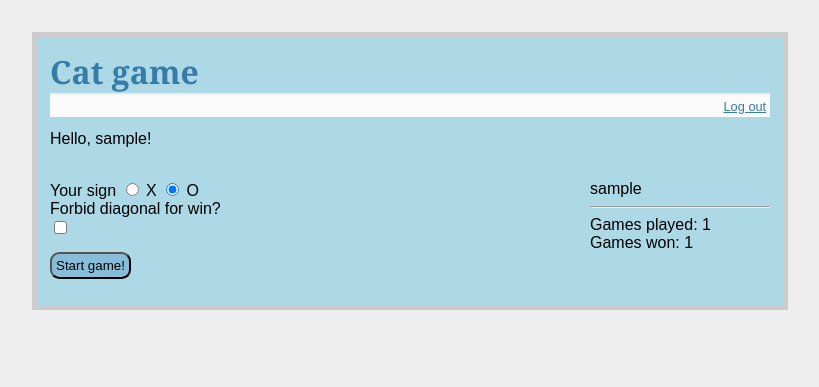
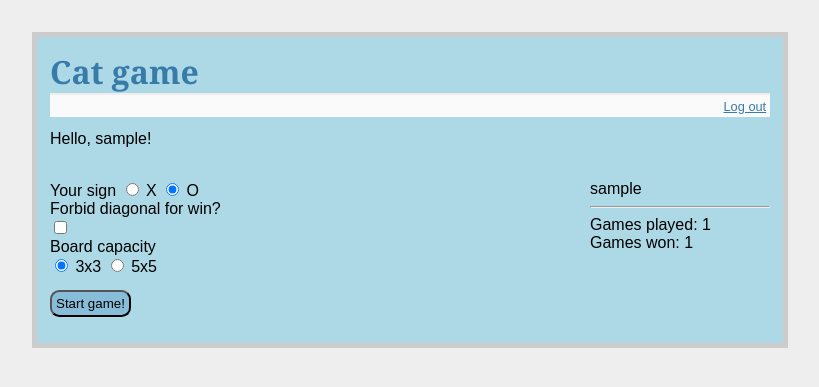
Before and after one commit to KovalKt/cat_test_game, a Flask app: page / in a window 1280 px wide. Shown: the top 387 px of the page, without its empty margins (230-1049 px from the left). Run offline with Flask 2, Linux system fonts and the light colour scheme; a user stored in the database is signed in; tables that the repository leaves empty hold one stand-in row (values such as "Sample post").

Commit message:
Add 5x5 game functionality

```diff
--- a/cat_game/forms.py
+++ b/cat_game/forms.py
@@ -15,3 +15,4 @@ class RegisterForm(Form):
 class SettingsForm(Form):
     user_sign = RadioField('Your sign', [Required()], choices=[('X', 'X'), ('O', 'O')], default='O')
     diagonals = BooleanField('Forbid diagonal for win?')
+    board_capacity = RadioField('Board capacity', [Required()], choices=[('3', '3x3'), ('5', '5x5')], default='3')
--- a/cat_game/helper.py
+++ b/cat_game/helper.py
@@ -9,15 +9,11 @@ def check_winner(board_size, board, diagonals):
         return winner5(board, diagonals)
 
 def winner3(board, diagonals):
-    if not diagonals:
-        WAYS_TO_WIN = ((0, 1, 2), (3, 4, 5),
-                       (6, 7, 8), (0, 3, 6),
-                       (1, 4, 7), (2, 5, 8))
-    else:
-        WAYS_TO_WIN = ((0, 1, 2), (3, 4, 5),
-                       (6, 7, 8), (0, 3, 6),
-                       (1, 4, 7), (2, 5, 8),
-                       (0, 4, 8), (2, 4, 6))
+    WAYS_TO_WIN = ((0, 1, 2), (3, 4, 5),
+                   (6, 7, 8), (0, 3, 6),
+                   (1, 4, 7), (2, 5, 8))
+    if diagonals:
+        WAYS_TO_WIN += ((0, 4, 8), (2, 4, 6))
 
     for row in WAYS_TO_WIN:
         if board[row[0]] == board[row[1]] == board[row[2]] != EMPTY:
@@ -28,7 +24,22 @@ def winner3(board, diagonals):
     return None, None
 
 def winner5(board, diagonals):
-    pass
+    WAYS_TO_WIN = ((0, 1, 2, 3, 4), (5, 6, 7, 8, 9),
+                   (10, 11, 12 ,13, 14), (15, 16, 17, 18, 19),
+                   (20, 21, 22, 23, 24), (0, 5, 10, 15, 20),
+                   (1, 6, 11, 16, 21), (2, 7, 12, 17, 22),
+                   (3, 8, 13, 18, 23), (4, 9, 14, 19, 24))
+    if diagonals:
+        WAYS_TO_WIN += ((0, 6, 12, 18, 24),(4, 8, 12, 10, 20))
+
+    for row in WAYS_TO_WIN:
+        if board[row[0]] == board[row[1]] == board[row[2]] == board[row[3]] == board[row[4]] != EMPTY:
+            winner = board[row[0]]
+            return winner, (row[0], row[1], row[2], row[3], row[4])
+        if not len(possible_moves(board)):
+            return "Tie", None
+    return None, None
+
 
 def possible_moves(board):
     return [indx for (indx, cell) in enumerate(board) if cell == '']
@@ -36,10 +47,7 @@ def possible_moves(board):
 def get_computer_move(board_size, board, computer_sign, user_sign, diagonals):
     board = board[:]
 
-    if diagonals:
-        BEST_MOVES = (4, 0, 2, 6, 8, 1, 3, 5, 7)
-    else:
-        BEST_MOVES = (4, 1, 7, 3, 5, 0, 6, 2, 8)
+    BEST_MOVES = give_best_moves(board_size, diagonals)
     for move in possible_moves(board):
         board[move] = computer_sign
         if check_winner(board_size, board, diagonals) == computer_sign:
@@ -53,3 +61,19 @@ def get_computer_move(board_size, board, computer_sign, user_sign, diagonals):
     for move in BEST_MOVES:
         if move in possible_moves(board):
             return move
+
+def give_best_moves(board_size, diagonals):
+    if board_size == 3:
+        if diagonals:
+            return (4, 0, 2, 6, 8, 1, 3, 5, 7)
+        else:
+            return (4, 1, 7, 3, 5, 0, 6, 2, 8)
+    elif board_size == 5:
+        if diagonals:
+            return (12, 0, 4, 8, 16, 24, 1, 5, 11, 17, 23,
+                    2, 6, 10, 18, 22, 3, 7, 13, 15, 21, 9,
+                    14, 19, 20)
+        else:
+            return (12, 0, 6, 18, 24, 4, 8, 16, 20, 1, 2,
+                    3, 5, 7, 9, 10, 11, 13, 14, 15, 17, 19,
+                    21, 22, 23)
--- a/cat_game/templates/index.html
+++ b/cat_game/templates/index.html
@@ -33,6 +33,17 @@
         </div>
       </div>
       <div>
+        <label>{{ form.board_capacity.label }}</label>
+        <div>
+          {% for subfield in form.board_capacity %}
+          <tr>
+              <td>{{ subfield }}</td>
+              <td>{{ subfield.label }}</td>
+          </tr>
+        {% endfor %}
+        </div>
+      </div>
+      <div>
         <button type="submit" class="start-btn">
           Start game!
         </button>
--- a/cat_game/views.py
+++ b/cat_game/views.py
@@ -6,7 +6,7 @@ from .models import User
 from .forms import LoginForm, RegisterForm, SettingsForm
 from .helper import get_computer_move, check_winner
 
-BOARD_SIZE = 3
+BOARD_CAPACITY = 3
 USER_SIGN = 'O'
 COMPUTER_SIGN = 'X'
 diagonals = True
@@ -18,11 +18,12 @@ def load_user(id):
 
 @app.before_request
 def before_request():
-    global USER_SIGN, COMPUTER_SIGN, diagonals
+    global USER_SIGN, COMPUTER_SIGN, BOARD_CAPACITY, diagonals
     g.user = current_user
     settings = request.cookies.get('game_settings')
     if settings:
-        USER_SIGN, diagonals = settings.split(';')
+        USER_SIGN, diagonals, BOARD_CAPACITY= settings.split(';')
+        BOARD_CAPACITY = int(BOARD_CAPACITY)
         diagonals = (diagonals == 'True')
     COMPUTER_SIGN = 'X' if USER_SIGN == 'O' else 'O'
 
@@ -34,8 +35,10 @@ def index():
     user = current_user
     if request.method == 'POST':
         USER_SIGN = form.user_sign.data
+        settings_value = USER_SIGN+';'+str(not form.diagonals.data)+';'+form.board_capacity.data
+        BOARD_CAPACITY = int(form.board_capacity.data)
         response = app.make_response(redirect(url_for('game')) )
-        response.set_cookie('game_settings',value=USER_SIGN+';'+str(not form.diagonals.data))
+        response.set_cookie('game_settings',value=settings_value)
         return response
     return render_template('index.html', user=user, form=form)
 
@@ -44,27 +47,27 @@ def game():
     global game_board
 
     if request.method == 'GET':
-        game_board = ['' for x in range(BOARD_SIZE*BOARD_SIZE)]
+        game_board = ['' for x in range(BOARD_CAPACITY*BOARD_CAPACITY)]
         if COMPUTER_SIGN == 'X':
-            computer_move = get_computer_move(BOARD_SIZE, game_board,
+            computer_move = get_computer_move(BOARD_CAPACITY, game_board,
                 COMPUTER_SIGN, USER_SIGN, diagonals)
             game_board[computer_move] = COMPUTER_SIGN
         return render_template('game_play.html',
             user=current_user,
             game_board=game_board,
-            board_capacity=BOARD_SIZE)
+            board_capacity=BOARD_CAPACITY)
     else:
         position = int(request.form['cell_id'])
         game_board[position] = USER_SIGN
-        winner, win_line = check_winner(BOARD_SIZE, game_board, diagonals)
+        winner, win_line = check_winner(BOARD_CAPACITY, game_board, diagonals)
 
         computer_move = None
         if not winner:
-            computer_move = get_computer_move(BOARD_SIZE, game_board,
+            computer_move = get_computer_move(BOARD_CAPACITY, game_board,
                 COMPUTER_SIGN, USER_SIGN, diagonals)
             game_board[computer_move] = COMPUTER_SIGN
 
-            winner, win_line = check_winner(BOARD_SIZE, game_board, diagonals)
+            winner, win_line = check_winner(BOARD_CAPACITY, game_board, diagonals)
 
             if not winner:
                 return jsonify({
```
